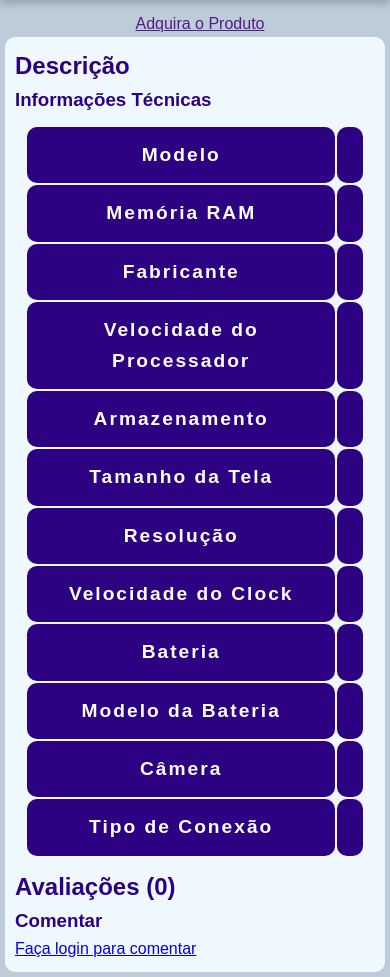
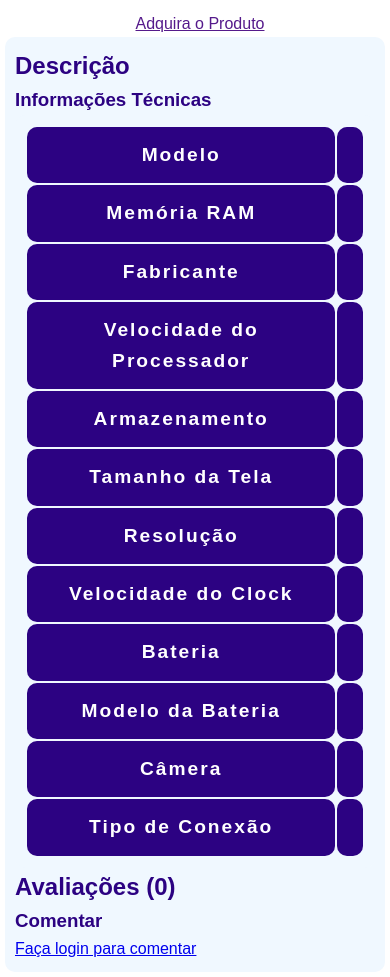
Before and after one commit to hiildh/projeto-desenvolvimento-web, a Django app: template core/templates/paginacelulares.html in a window 390 px wide. Shown: the part 127-1104 px from the top of the page. Run offline with Django 5.2, Linux system fonts and the light colour scheme; the template is opened without the code that fills it, so the values that code supplies are empty.

Commit message:
pagina celulares

```diff
--- a/core/static/pagina-celular.css
+++ b/core/static/pagina-celular.css
@@ -6,17 +6,16 @@
 }
 
 body {
-    background-color: #bcccd8;
-    /* color5 */
+    background-color:#fff;
+
     color: #2c0282;
-    /* color3 */
+
     line-height: 1.6;
     width: 100vw;
 }
 
 header {
     background-color: #8c54fc;
-    /* color1 */
     padding: 15px 10%;
     display: flex;
     justify-content: space-between;
@@ -86,6 +85,7 @@ header {
     width: 100%;
     display: flex;
     justify-content: space-around;
+    background-color: #fff;
 
 }
 
@@ -97,10 +97,10 @@ header {
 
 .img-container {
     display: flex;
-    width: 100%;
+    width: 80%;
     flex-direction: column;
     gap: 3px;
-}
+    }
 
 .info-table {
     display: flex;
@@ -194,7 +194,7 @@ html {
         font-size: medium;
         display: flex;
         justify-content: center;
-        align-items: center;
+       object-fit: contain;
         box-sizing: border-box;
         overflow: hidden;
     }
```
